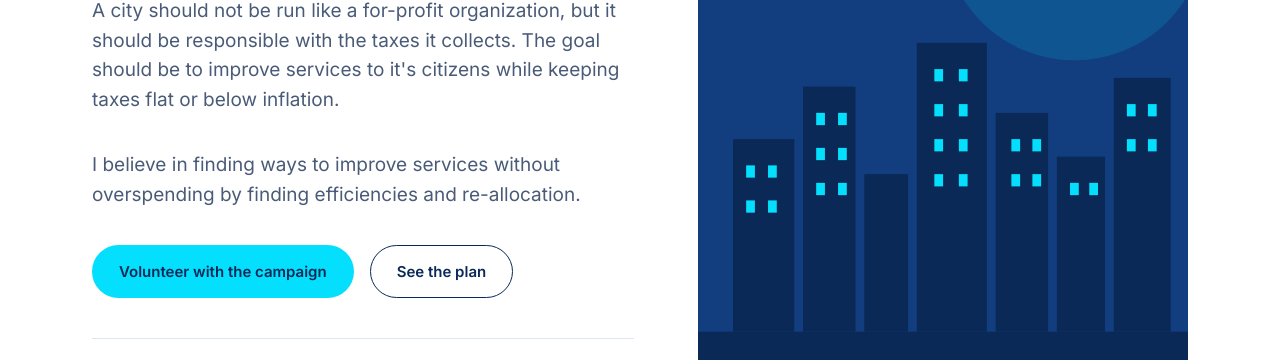
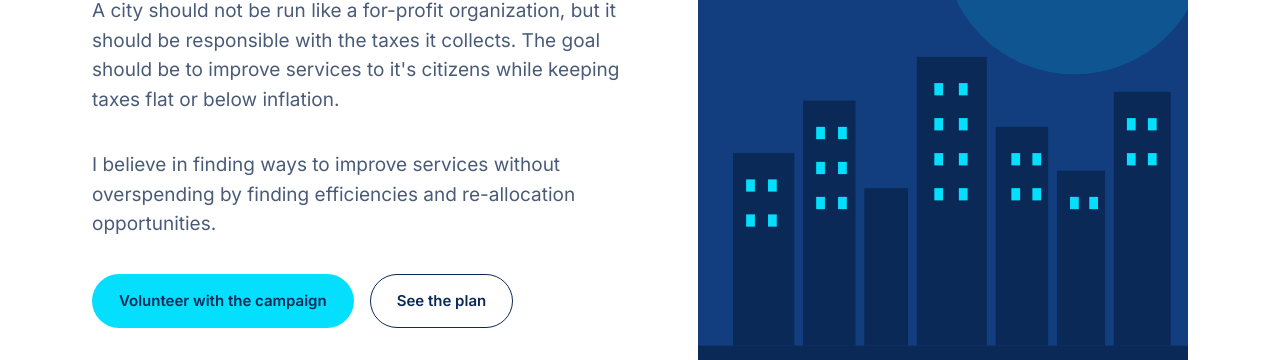
Before and after one commit to LinnetRimmer/LinnetRimmer.github.io, a plain HTML site: page index.html in a window 1280 px wide. Shown: the part 420-780 px from the top of the page. Drawn offline with Linux system fonts and the light colour scheme.

Commit message:
Added the word opportunities to the hero section.

```diff
--- a/index.html
+++ b/index.html
@@ -422,7 +422,7 @@
       <div>
         <h1>Services for citizens, without overspending.</h1>
         <p class="hero-sub">A city should not be run like a for-profit organization, but it should be responsible with the taxes it collects. The goal should be to improve services to it's citizens while keeping taxes flat or below inflation.</p>
-        <p class="hero-sub">I believe in finding ways to improve services without overspending by finding efficiencies and re-allocation.</p>
+        <p class="hero-sub">I believe in finding ways to improve services without overspending by finding efficiencies and re-allocation opportunities.</p>
         <div class="hero-ctas">
           <a class="btn btn-primary" href="#involved">Volunteer with the campaign</a>
           <a class="btn btn-outline" href="#platform">See the plan</a>
```
